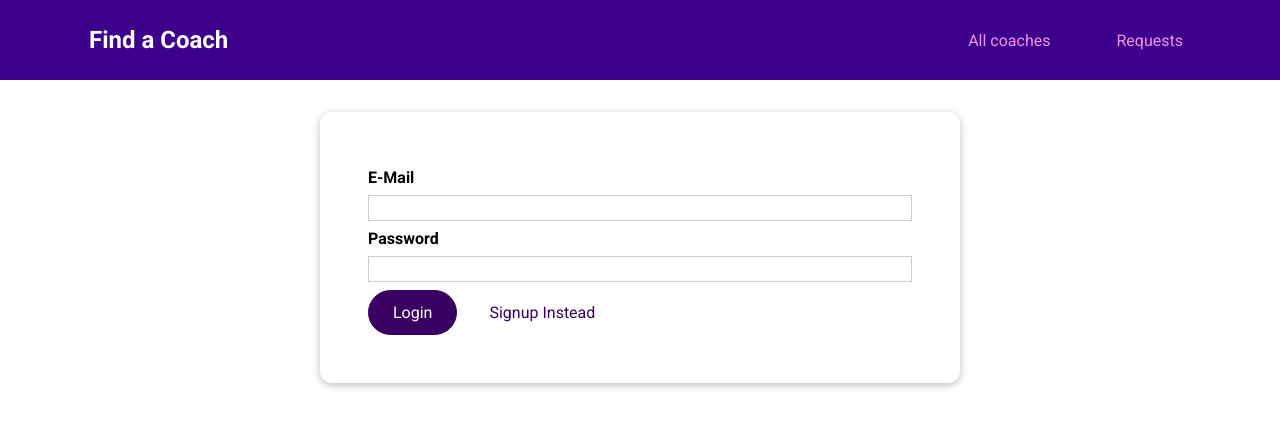
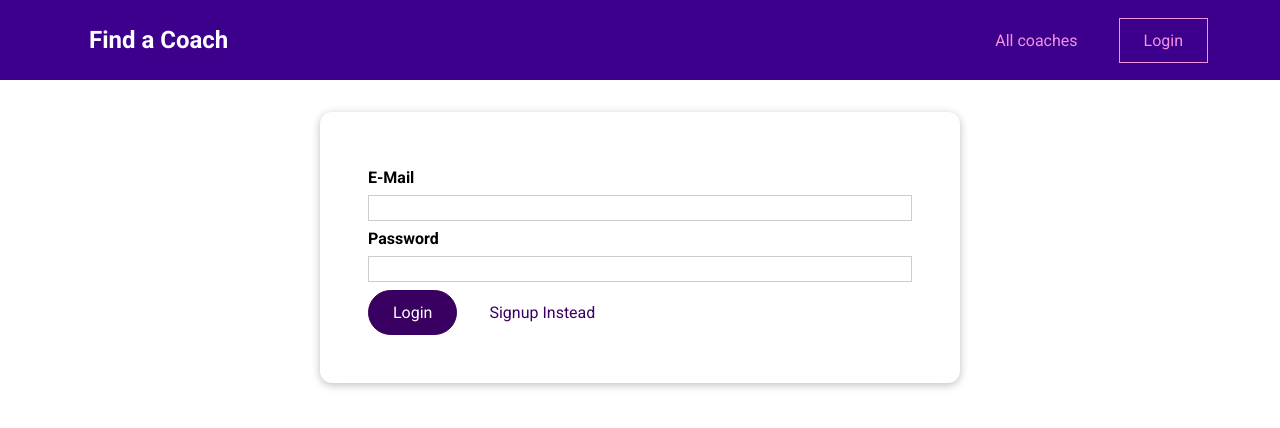
Before and after one commit to MFkirin/Coach-finder, a Vue app: page /auth in a window 1280 px wide. Shown: the top 428 px of the page. Built offline with nearby package versions, Linux system fonts and the light colour scheme.

Commit message:
Updating the UI Based on Auth State

```diff
--- a/src/components/layout/TheHeader.vue
+++ b/src/components/layout/TheHeader.vue
@@ -4,12 +4,24 @@
       <h1><router-link to="/">Find a Coach</router-link></h1>
       <ul>
         <li><router-link to="/coaches">All coaches</router-link></li>
-            <li><router-link to="/requests">Requests</router-link></li>
-
+        <li v-if="isLoggedIn"><router-link to="/requests">Requests</router-link></li>
+        <li v-else >
+          <router-link to="/auth">Login</router-link>
+        </li>
       </ul>
     </nav>
   </header>
 </template>
+
+<script>
+export default {
+  computed: {
+    isLoggedIn(){
+      return this.$store.getters.isAuthenticated;
+    }
+  }
+}
+</script>
 
 <style scoped>
 header {
--- a/src/pages/auth/UserAuth.vue
+++ b/src/pages/auth/UserAuth.vue
@@ -77,6 +77,8 @@ export default {
             }
 
             this.isLoading = false;
+            this.email = '';
+            this.password = '';
         },
         switchAuthMode() {
             if (this.mode === 'login') {
--- a/src/pages/coaches/CoachesList.vue
+++ b/src/pages/coaches/CoachesList.vue
@@ -8,7 +8,8 @@
             <base-card>
                 <div class="controls">
                     <base-button mode="outline" @click="loadCoaches(true)">Refresh</base-button>
-                    <base-button v-if="!isCoach && !isLoading" link to="/register">Register as Coach</base-button>
+                    <base-button link to="/auth" v-if="!isLoggedIn">Login</base-button>
+                    <base-button v-if="isLoggedIn && !isCoach && !isLoading" link to="/register">Register as Coach</base-button>
                 </div>
                 <div v-if="isLoading">
                     <base-spinner></base-spinner>
@@ -46,6 +47,9 @@ export default {
         }
     },
     computed: {
+        isLoggedIn(){
+            return this.$store.getters.isAuthenticated;
+        },
         filterredCoaches() {
             const coaches = this.$store.getters['coaches/coaches'];
             return coaches.filter(coach => {
--- a/src/store/modules/auth/getters.js
+++ b/src/store/modules/auth/getters.js
@@ -4,5 +4,8 @@ export default {
     },
     token(state){
         return state.token;
+    },
+    isAuthenticated(state){
+        return !!state.token
     }
 }
```
Lines whose indentation alone changed are shown as unchanged.
